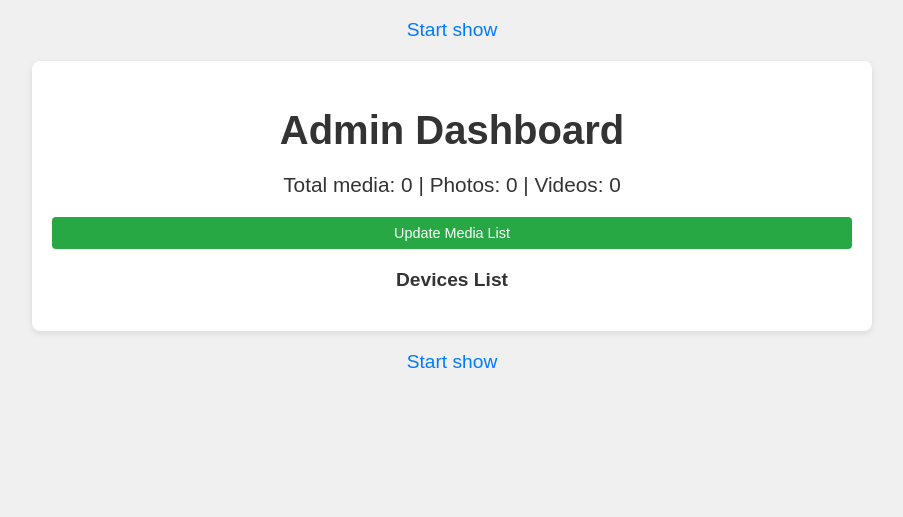
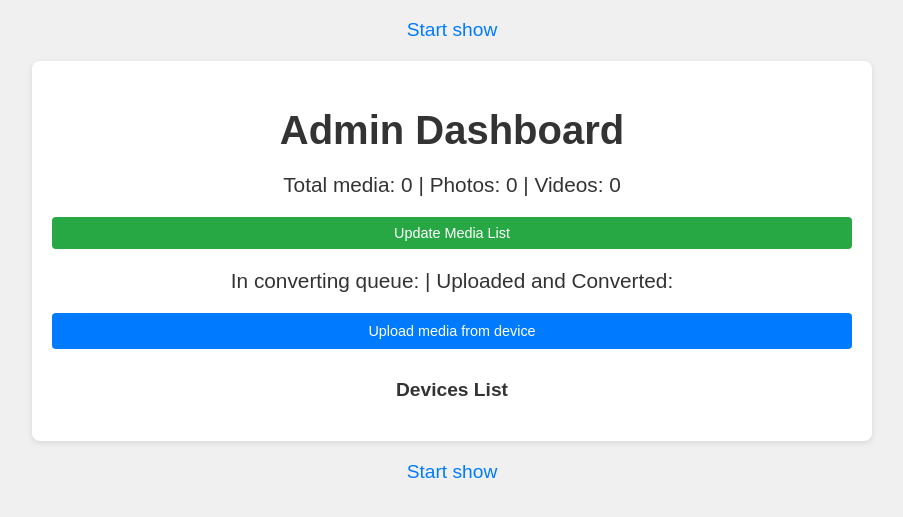
Before and after one commit to nikmedoed/pishow, a FastAPI app: page /admin in a window 1280 px wide. Shown: the top 517 px of the page, without its empty margins (188-1091 px from the left). Run offline with FastAPI, Linux system fonts and the light colour scheme.

Commit message:
Files uploading

```diff
--- a/src/routes/admin.py
+++ b/src/routes/admin.py
@@ -1,8 +1,10 @@
-from fastapi import APIRouter, Request, Form
+import shutil
+
+from fastapi import APIRouter, Request, Form, UploadFile, File
 from starlette.responses import RedirectResponse, HTMLResponse
 
 from src.device_manager import SETTINGS_LIST
-from src.settings import device_queue_manager, templates
+from src.settings import device_queue_manager, templates, UPLOADED_DIR
 
 router = APIRouter(prefix="/admin", tags=["admin"])
 
@@ -67,6 +69,23 @@ async def admin_device_settings(request: Request, device_id: str):
     })
 
 
+@router.post("/upload")
+async def upload_files(request: Request, files: list[UploadFile] = File(...)):
+    try:
+        for file in files:
+            # destination = UPLOADED_RAW_DIR / file.filename
+            destination = UPLOADED_DIR / file.filename
+            with open(destination, "wb") as buffer:
+                shutil.copyfileobj(file.file, buffer)
+        # subprocess.Popen(["python", "converter.py"], start_new_session=True)
+        # message = "Files uploaded. Converting started."
+        message = "Files uploaded"
+    except Exception as e:
+        message = f"Uploading error {e}"
+    request.session["update_msg"] = message
+    return RedirectResponse(url="/admin", status_code=303)
+
+
 @router.post("/{device_id}")
 async def update_admin_device_settings(
         request: Request,
--- a/src/static/settings.css
+++ b/src/static/settings.css
@@ -228,3 +228,25 @@ input[type="text"] {
         font-size: 1.1em;
     }
 }
+
+.upload-form {
+    text-align: center;
+    margin-bottom: 20px;
+}
+
+.btn-upload,
+.btn-upload-submit {
+    display: inline-block;
+    padding: 10px 20px;
+    border: none;
+    background: #007bff;
+    color: #fff;
+    border-radius: 4px;
+    cursor: pointer;
+    transition: background 0.3s;
+}
+
+.btn-upload:hover,
+.btn-upload-submit:hover {
+    background: #0056b3;
+}
--- a/src/templates/admin.jinja2
+++ b/src/templates/admin.jinja2
@@ -19,6 +19,16 @@
     <form method="post" action="/admin/update_content" style="text-align: center; margin-bottom: 20px;">
         <button type="submit" class="btn btn-edit">Update Media List</button>
     </form>
+
+    <div class="media-summary">
+        In converting queue: {{ upload_raw }} | Uploaded and Converted: {{ uploaded }}
+    </div>
+    <form method="post" action="/admin/upload" enctype="multipart/form-data" class="upload-form">
+        <label for="file-upload" class="btn btn-upload">Upload media from device</label>
+        <input id="file-upload" type="file" name="files" multiple accept="image/*,video/*" style="display: none;"
+               onchange="this.form.submit()">
+    </form>
+
 
     <div class="list-label">Devices List</div>
     <div class="card-container">
```
Also changed, not shown: src/media.py (+8 -3 lines), src/settings.py (+6 -1 lines).
